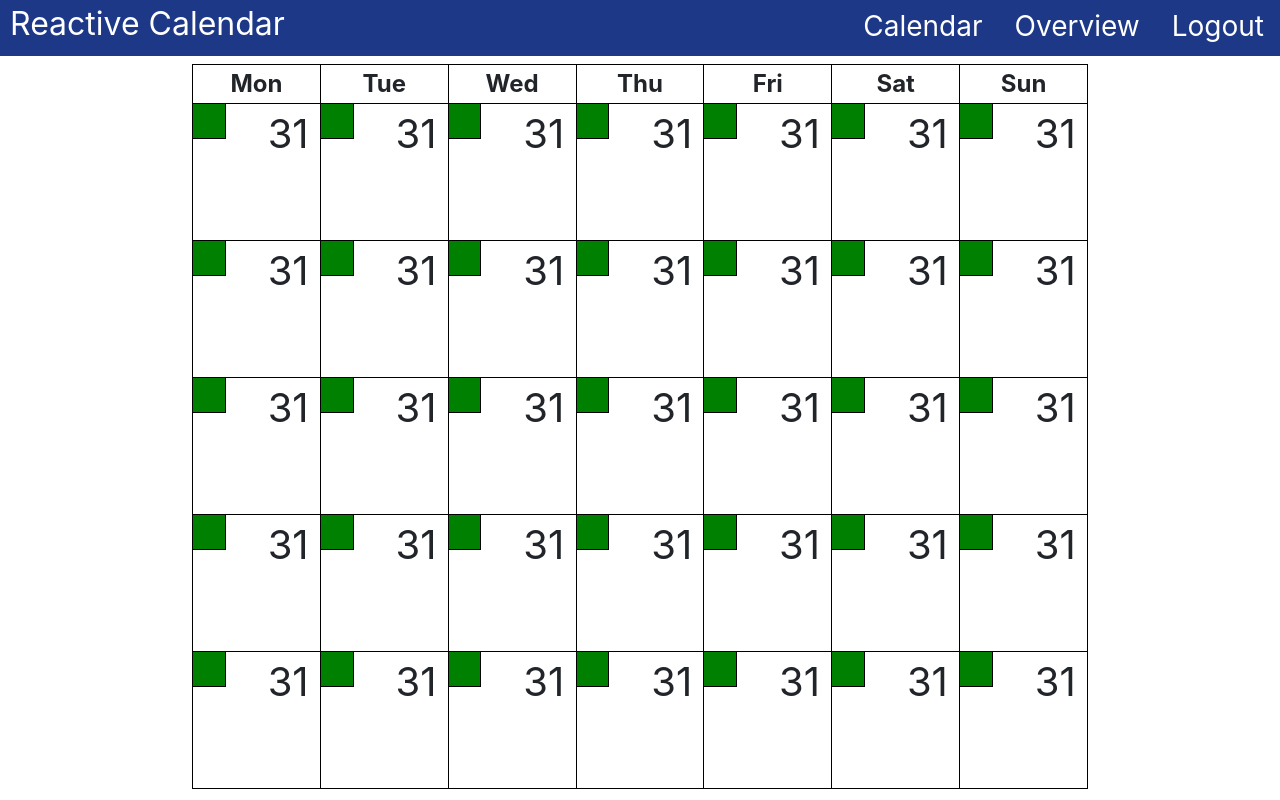
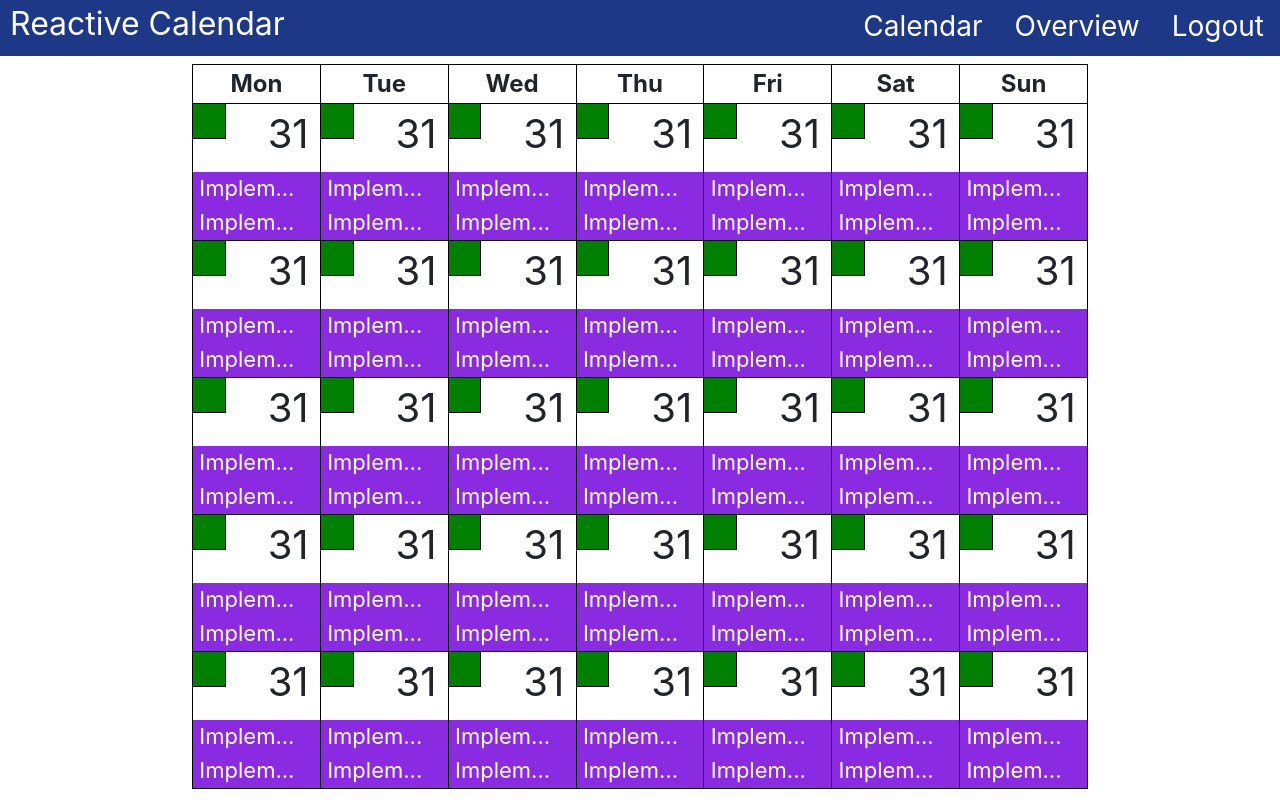
Before and after one commit to idrizovdjem/reactive-calendar, a React (Create React App) app in the folder reactive-calendar/: page / in a window 1280 px wide. Built offline with nearby package versions, Linux system fonts and the light colour scheme.

Commit message:
Add Calendar Todo line component

```diff
--- a/reactive-calendar/src/components/Calendar/Calendar.js
+++ b/reactive-calendar/src/components/Calendar/Calendar.js
@@ -1,7 +1,7 @@
 import React, { Component } from 'react';
 import classes from './Calendar.module.css';
 
-import CalendarRow from './CalendarRow/CalendarRow.js';
+import CalendarRow from './CalendarRow/CalendarRow';
 
 class Calendar extends Component {
     render() {
--- a/reactive-calendar/src/components/Calendar/CalendarRow/CalendarBox/CalendarBox.js
+++ b/reactive-calendar/src/components/Calendar/CalendarRow/CalendarBox/CalendarBox.js
@@ -1,5 +1,7 @@
 import React, { Component } from 'react';
 import classes from './CalendarBox.module.css';
+
+import CalendarTodo from './CalendarTodo/CalendarTodo'
 
 class CalendarBox extends Component {
 
@@ -16,7 +18,8 @@ class CalendarBox extends Component {
                     </div>
                 </span>
                 <span className={classes.SecondRow}>
-
+                    <CalendarTodo text={'Implem...'}/>
+                    <CalendarTodo text={'Implem...'}/>
                 </span>
             </td>
         );
--- /dev/null
+++ b/reactive-calendar/src/components/Calendar/CalendarRow/CalendarBox/CalendarTodo/CalendarTodo.js
@@ -0,0 +1,14 @@
+import React, { Component } from 'react';
+import classes from './CalendarTodo.module.css';
+
+class CalendarTodo extends Component {
+    render() {
+        return (
+            <div className={classes.TodoRow}>
+                <div className={classes.TodoText}>{this.props.text}</div>
+            </div>
+        );
+    }
+}
+
+export default CalendarTodo;
--- /dev/null
+++ b/reactive-calendar/src/components/Calendar/CalendarRow/CalendarBox/CalendarTodo/CalendarTodo.module.css
@@ -0,0 +1,15 @@
+.TodoRow {
+    width: 100%;
+    height: 4.25vh;
+    background-color: blueviolet;
+    text-align: left;
+}
+
+.TodoText {
+    width: 90%;
+    margin: auto;
+    height: 4.25vh;
+    overflow-x: hidden;
+    font-size: 2.75vh;
+    color: white;
+}
--- a/reactive-calendar/src/components/Calendar/CalendarRow/CalendarRow.js
+++ b/reactive-calendar/src/components/Calendar/CalendarRow/CalendarRow.js
@@ -1,7 +1,7 @@
 import React, { Component } from 'react';
 import classes from './CalendarRow.module.css';
 
-import CalendarBox from './CalendarBox/CalendarBox.js';
+import CalendarBox from './CalendarBox/CalendarBox';
 
 class CalendarRow extends Component {
     render() {
```
Also changed, not shown: reactive-calendar/src/App.js (+4 -4 lines).
